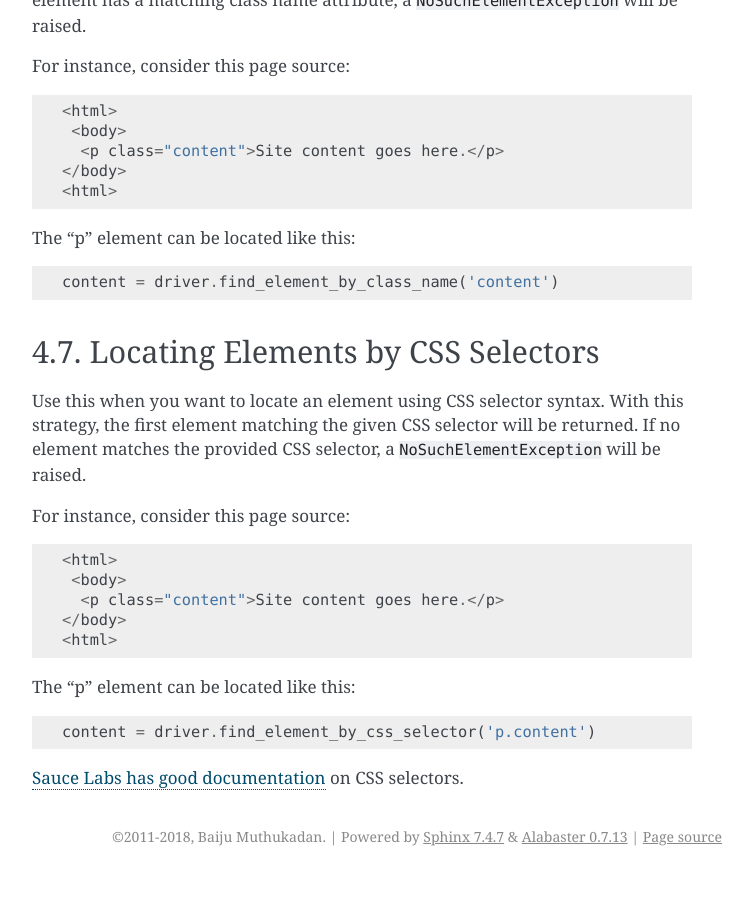
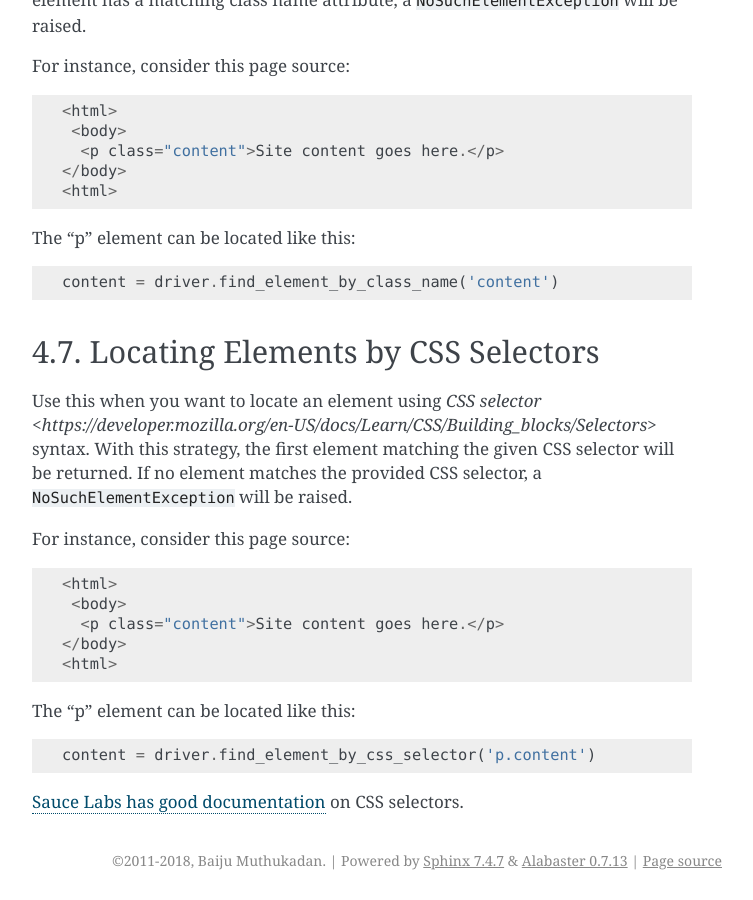
Before and after one commit to baijum/selenium-python, a Sphinx documentation site: the page built from source/locating-elements.rst, in a window 1280 px wide and 900 px high, scrolled down 5058 px. Shown: the whole window, without its empty margins (388-1141 px from the left). Built offline with Sphinx 7.4.7, drawn with Linux system fonts in a browser that asks for light colours; before the commit the page ends 5934 px from its top, so only the background shows below that.

Commit message:
Link to CSS selector docs

```diff
--- a/source/locating-elements.rst
+++ b/source/locating-elements.rst
@@ -272,9 +272,10 @@ The "p" element can be located like this::
 Locating Elements by CSS Selectors
 ~~~~~~~~~~~~~~~~~~~~~~~~~~~~~~~~~~
 
-Use this when you want to locate an element using CSS selector syntax.  With
-this strategy, the first element matching the given CSS selector will be
-returned.  If no element matches the provided CSS selector, a
+Use this when you want to locate an element using `CSS selector
+<https://developer.mozilla.org/en-US/docs/Learn/CSS/Building_blocks/Selectors>`
+syntax.  With this strategy, the first element matching the given CSS selector
+will be returned.  If no element matches the provided CSS selector, a
 ``NoSuchElementException`` will be raised.
 
 For instance, consider this page source::
```
